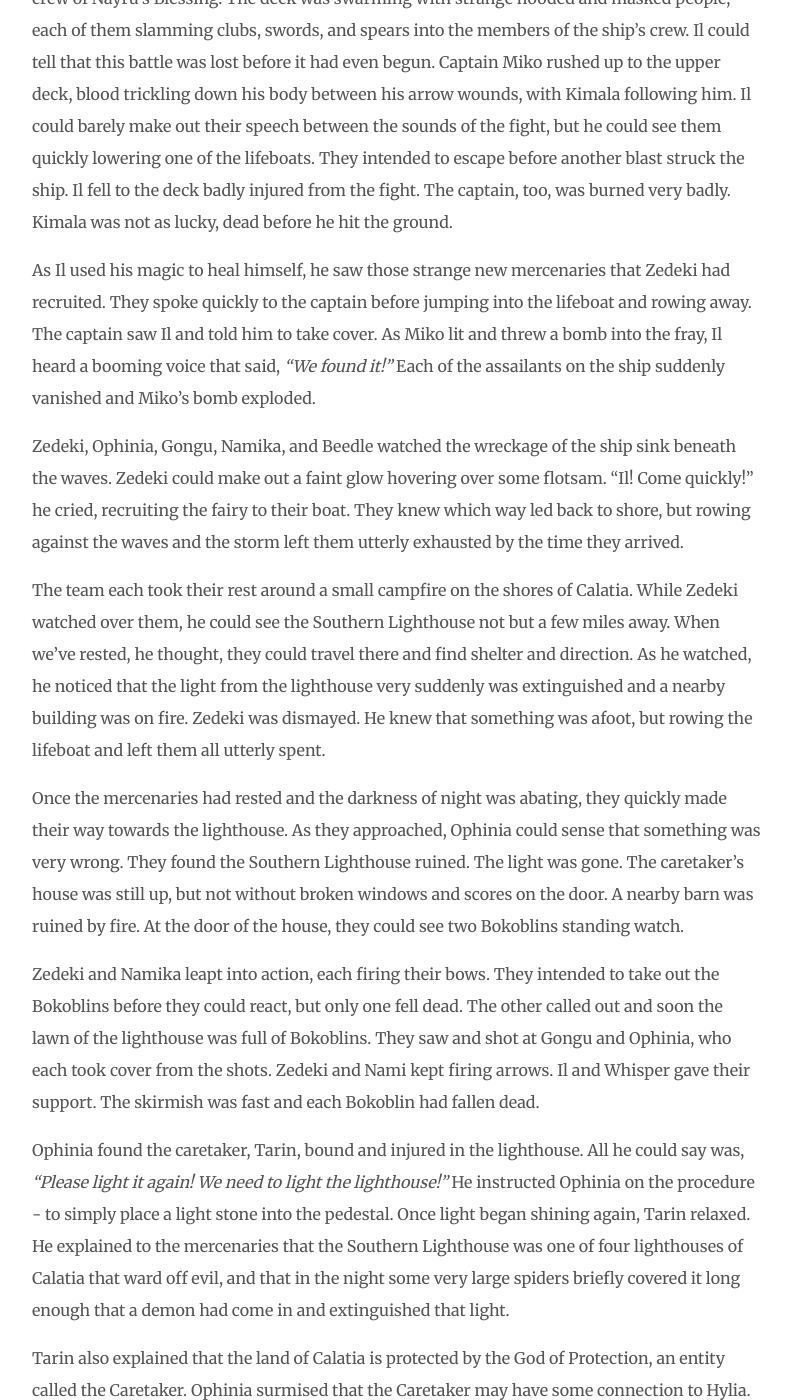
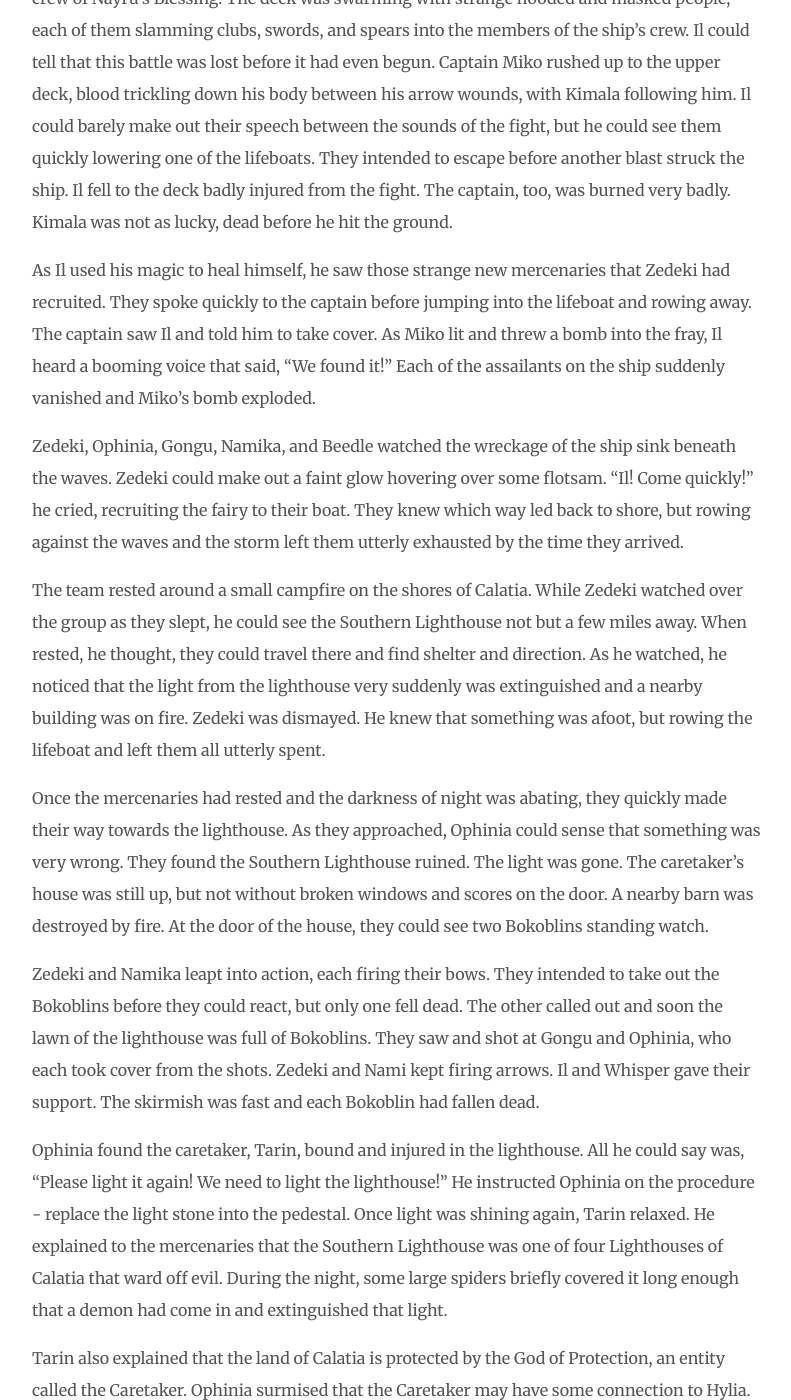
Before and after one commit to clblamires/ninesjournal, a Jekyll site: the page built from _posts/2019-07-08-the-southern-lighthouse.md, in a window 1280 px wide and 1400 px high, scrolled down 695 px. Shown: the whole window, without its empty margins (433-1224 px from the left). Built offline with Jekyll 4.4.1, drawn with Linux system fonts in a browser that asks for light colours; some of the changed text lies outside the part shown.

Commit message:
Grammatical fixes

```diff
--- a/_posts/2019-07-08-the-southern-lighthouse.md
+++ b/_posts/2019-07-08-the-southern-lighthouse.md
@@ -13,26 +13,26 @@ And the worst came. A loud booming informed them all that something was amiss on
 
 The helmsman was already dead, no question about it. Il looked up between the masts of the ship and saw three wizards floating in the sky, each casting blasts of fire down amongst the crew of Nayru’s Blessing. The deck was swarming with strange hooded and masked people, each of them slamming clubs, swords, and spears into the members of the ship’s crew. Il could tell that this battle was lost before it had even begun. Captain Miko rushed up to the upper deck, blood trickling down his body between his arrow wounds, with Kimala following him. Il could barely make out their speech between the sounds of the fight, but he could see them quickly lowering one of the lifeboats. They intended to escape before another blast struck the ship. Il fell to the deck badly injured from the fight. The captain, too, was burned very badly. Kimala was not as lucky, dead before he hit the ground.
 
-As Il used his magic to heal himself, he saw those strange new mercenaries that Zedeki had recruited. They spoke quickly to the captain before jumping into the lifeboat and rowing away. The captain saw Il and told him to take cover. As Miko lit and threw a bomb into the fray, Il heard a booming voice that said, _“We found it!”_ Each of the assailants on the ship suddenly vanished and Miko’s bomb exploded.
+As Il used his magic to heal himself, he saw those strange new mercenaries that Zedeki had recruited. They spoke quickly to the captain before jumping into the lifeboat and rowing away. The captain saw Il and told him to take cover. As Miko lit and threw a bomb into the fray, Il heard a booming voice that said, “We found it!” Each of the assailants on the ship suddenly vanished and Miko’s bomb exploded.
 
 Zedeki, Ophinia, Gongu, Namika, and Beedle watched the wreckage of the ship sink beneath the waves. Zedeki could make out a faint glow hovering over some flotsam. “Il! Come quickly!” he cried, recruiting the fairy to their boat. They knew which way led back to shore, but rowing against the waves and the storm left them utterly exhausted by the time they arrived.
 
-The team each took their rest around a small campfire on the shores of Calatia. While Zedeki watched over them, he could see the Southern Lighthouse not but a few miles away. When we’ve rested, he thought, they could travel there and find shelter and direction. As he watched, he noticed that the light from the lighthouse very suddenly was extinguished and a nearby building was on fire. Zedeki was dismayed. He knew that something was afoot, but rowing the lifeboat and left them all utterly spent.
+The team rested around a small campfire on the shores of Calatia. While Zedeki watched over the group as they slept, he could see the Southern Lighthouse not but a few miles away. When rested, he thought, they could travel there and find shelter and direction. As he watched, he noticed that the light from the lighthouse very suddenly was extinguished and a nearby building was on fire. Zedeki was dismayed. He knew that something was afoot, but rowing the lifeboat and left them all utterly spent.
 
-Once the mercenaries had rested and the darkness of night was abating, they quickly made their way towards the lighthouse. As they approached, Ophinia could sense that something was very wrong. They found the Southern Lighthouse ruined. The light was gone. The caretaker’s house was still up, but not without broken windows and scores on the door. A nearby barn was ruined by fire. At the door of the house, they could see two Bokoblins standing watch.
+Once the mercenaries had rested and the darkness of night was abating, they quickly made their way towards the lighthouse. As they approached, Ophinia could sense that something was very wrong. They found the Southern Lighthouse ruined. The light was gone. The caretaker’s house was still up, but not without broken windows and scores on the door. A nearby barn was destroyed by fire. At the door of the house, they could see two Bokoblins standing watch.
 
 Zedeki and Namika leapt into action, each firing their bows. They intended to take out the Bokoblins before they could react, but only one fell dead. The other called out and soon the lawn of the lighthouse was full of Bokoblins. They saw and shot at Gongu and Ophinia, who each took cover from the shots. Zedeki and Nami kept firing arrows. Il and Whisper gave their support. The skirmish was fast and each Bokoblin had fallen dead.
 
-Ophinia found the caretaker, Tarin, bound and injured in the lighthouse. All he could say was, _“Please light it again! We need to light the lighthouse!”_ He instructed Ophinia on the procedure - to simply place a light stone into the pedestal. Once light began shining again, Tarin relaxed. He explained to the mercenaries that the Southern Lighthouse was one of four lighthouses of Calatia that ward off evil, and that in the night some very large spiders briefly covered it long enough that a demon had come in and extinguished that light.
+Ophinia found the caretaker, Tarin, bound and injured in the lighthouse. All he could say was, “Please light it again! We need to light the lighthouse!” He instructed Ophinia on the procedure - replace the light stone into the pedestal. Once light was shining again, Tarin relaxed. He explained to the mercenaries that the Southern Lighthouse was one of four Lighthouses of Calatia that ward off evil. During the night, some large spiders briefly covered it long enough that a demon had come in and extinguished that light.
 
 Tarin also explained that the land of Calatia is protected by the God of Protection, an entity called the Caretaker. Ophinia surmised that the Caretaker may have some connection to Hylia. While they discussed this, Nami discovered that the light stone of the lighthouse was Sheikah-made.
 
 Ophinia inquired about the lighthouse’s protection, seeing that Tarin was old and unarmed. He explained that his service as caretaker of the lighthouse had lasted forty years and he had never once been attacked. He has no weapons, armor, or anything to defend himself. The only contact he has with others is a very few traveling Marshalls from Mabel Village in the east and a supply caravan from Oldtown in the west. But the caravan is over a week late now, and Tarin is becoming worried.
 
-As they prepare and recover from the fight, Namika asks Tarin more about the history of Calatia. He explains all he can, not being a learned man himself. Calatia, he says, is actually the second country with that name. The original, now called Old Calatia, is a ruin in the far northern region of the land. As it is now, Calatia is preserved through the Lighthouses, though the Northern Lighthouse is missing.
+As they recovered from the fight, Namika asked Tarin more about the history of Calatia. He explained all he could, not being a learned man himself. Calatia, he said, is actually the second country with that name. The original, now called Old Calatia, is a ruin in the far northern region of the land. As it is now, Calatia is preserved through the Lighthouses, though the Northern Lighthouse is missing.
 
-The party decides to travel to Mabel Village and find the Marshalls. Perhaps they can spare some people to help defend the lighthouse. Ophinia plans to look for a horse in Mabel Village and ride it to Oldtown and see about the supply caravan. Zedeki, Gongu, and Namika all agree to help her with this. Beedle, on the other hand, has intentions to only travel to Mabel before making his way around the mountains towards Chorus.
+The party decided to travel to Mabel Village and find the Marshalls. Perhaps the Marshalls could spare some of their numbers to defend the lighthouse, or at least improve its defenses. Ophinia planned to look for a horse in Mabel Village and ride it to Oldtown and see about the supply caravan. Zedeki, Gongu, and Namika all agreed to help her with this. Beedle, on the other hand, intended to only travel to Mabel before making his way around the mountains towards Chorus.
 
-As Ophinia prays before going to sleep, she hears the voice of Hylia in her head. The words are unintelligible, but she can feel the presence of the Goddess with an overwhelming feeling of calmness and assurance.
+As Ophinia prayed before sleep, she heard the voice of Hylia in her head. The words were unintelligible, but she could feel the presence of the Goddess with an overwhelming feeling of calmness and assurance.
 
-Truly, on this night the Goddess smiles upon them.
+Truly on this day, the Goddess smiled upon them.
```
